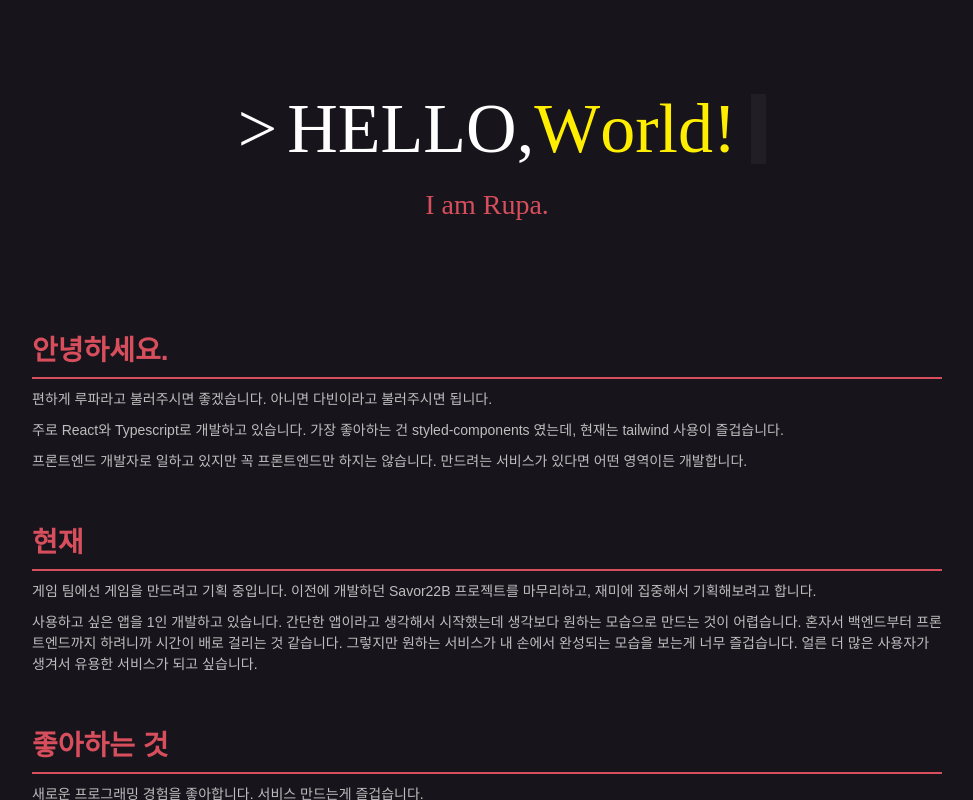
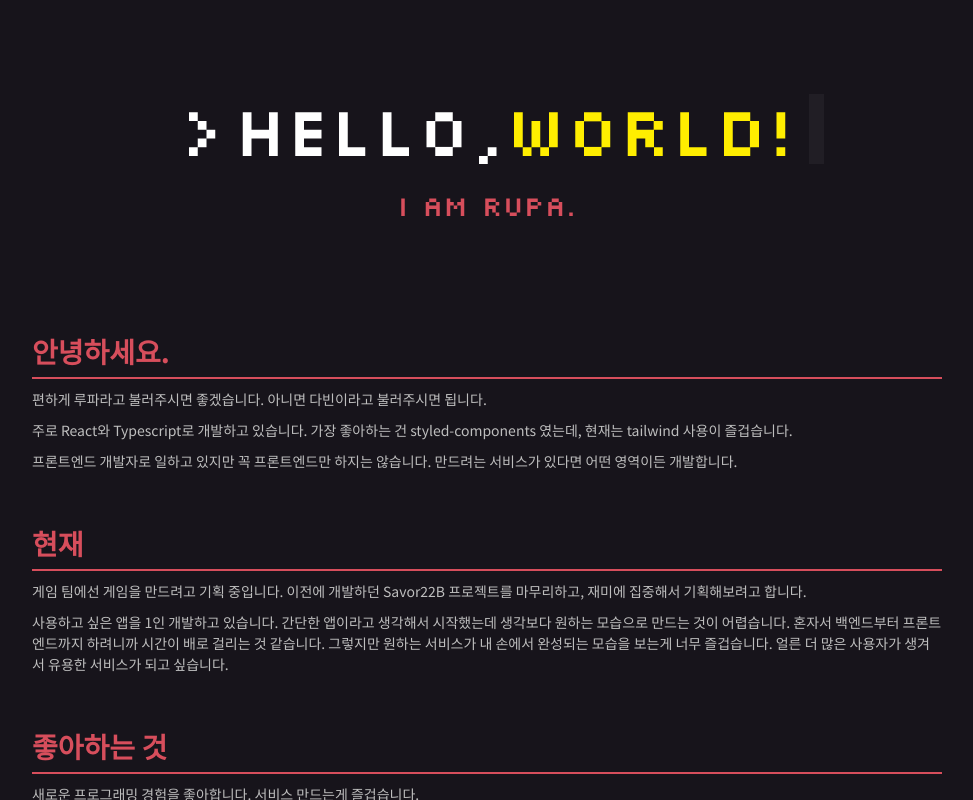
Before and after one commit to upa-r-upa/profile, a Gatsby site: page / in a window 1280 px wide. Shown: the whole page, without its empty margins (153-1126 px from the left). Built offline with nearby package versions, Linux system fonts and the light colour scheme; Gatsby itself is replaced by a stand-in of ours.

Commit message:
⚡️ feat: Font settings use cdn

```diff
--- a/gatsby-config.ts
+++ b/gatsby-config.ts
@@ -8,13 +8,12 @@
   plugins: [
     `gatsby-plugin-styled-components`,
     `gatsby-plugin-root-import`,
-    `gatsby-plugin-image`,
     `gatsby-plugin-sharp`,
     `gatsby-transformer-sharp`,
     {
       resolve: `gatsby-plugin-manifest`,
       options: {
-        icon: `src/assets/images/icon.png`,
+        icon: `static/images/icon.png`,
       },
     },
   ],
--- a/gatsby-ssr.tsx
+++ b/gatsby-ssr.tsx
@@ -3,6 +3,18 @@
 
 import Layout from './src/components/templates/Layout';
 
+export const onRenderBody = ({ setHeadComponents }) => {
+  setHeadComponents([
+    <link rel="preconnect" href="https://fonts.googleapis.com" key="google-fonts-preconnect" />,
+    <link rel="preconnect" href="https://fonts.gstatic.com" crossOrigin="anonymous" key="google-fonts-gstatic" />,
+    <link
+      href="https://fonts.googleapis.com/css2?family=Noto+Sans+KR:wght@400;700&family=Silkscreen:wght@400;700&display=swap"
+      rel="stylesheet"
+      key="google-fonts"
+    />,
+  ]);
+};
+
 export const wrapPageElement: GatsbySSR['wrapPageElement'] = ({ element }) => {
   return <Layout>{element}</Layout>;
 };
--- a/package.json
+++ b/package.json
@@ -17,9 +17,7 @@
     "typecheck": "tsc --noEmit"
   },
   "dependencies": {
-    "babel-plugin-styled-components": "^2.0.7",
     "gatsby": "^4.20.0",
-    "gatsby-plugin-image": "^2.23.1",
     "gatsby-plugin-manifest": "^4.23.1",
     "gatsby-plugin-sharp": "^4.23.1",
     "gatsby-plugin-styled-components": "^5.23.0",
@@ -34,6 +32,7 @@
     "@types/styled-components": "^5.1.26",
     "@typescript-eslint/eslint-plugin": "^5.33.0",
     "@typescript-eslint/parser": "^5.33.0",
+    "babel-plugin-styled-components": "^2.1.4",
     "eslint": "^8.21.0",
     "eslint-config-prettier": "^8.5.0",
     "eslint-config-standard": "^17.0.0",
--- a/src/components/Button/styled.tsx
+++ b/src/components/Button/styled.tsx
@@ -5,7 +5,6 @@
 }
 
 const ButtonBase = styled.button<ButtonProps>`
-  font-weight: bold;
   padding: 1rem 1rem;
   border-radius: 3rem;
   transition: 0.2s;
--- a/src/pages/index.tsx
+++ b/src/pages/index.tsx
@@ -30,7 +30,6 @@
 
 const Highlight = styled.span`
   color: ${(props) => props.theme.color.primary};
-  font-weight: 500;
 `;
 
 const SubTitle = styled.div`
@@ -51,7 +50,6 @@
 
 const MainTitle = styled.div`
   font-family: ${(props) => props.theme.fontFamily.special};
-  font-weight: 500;
   margin: 2rem 0;
   line-height: 1;
   color: ${(props) => props.theme.color.text.light};
@@ -125,7 +123,7 @@
 
 const Title = styled.h3`
   font-size: ${(props) => props.theme.fontSize.h2};
-  font-weight: bold;
+  font-weight: 700;
   margin-bottom: 1rem;
   color: ${(props) => props.theme.color.primary};
   border-bottom: 2px solid ${(props) => props.theme.color.primary};
@@ -138,11 +136,6 @@
   p {
     margin-bottom: 1rem;
     color: ${(props) => props.theme.color.text.dark};
-  }
-
-  p:first-child {
-    font-weight: bold;
-    color: ${(props) => props.theme.color.primary};
   }
 `;
 
--- a/src/styles/GlobalStyle.tsx
+++ b/src/styles/GlobalStyle.tsx
@@ -123,7 +123,7 @@
         font-size: ${(props) => props.theme.fontSize.content};
         font-family: ${(props) => props.theme.fontFamily.normal}, sans-serif;
         line-height: 1.5;
-        font-weight: 300;
+        font-weight: 400;
         width: 100%;
         height: 100vh;
         background-color: ${(props) => props.theme.color.background};
--- a/src/styles/theme.ts
+++ b/src/styles/theme.ts
@@ -14,7 +14,7 @@
 
 /* Defining the font family. */
 const fontFamily = {
-  normal: 'NotoSans',
+  normal: 'Noto Sans KR',
   special: 'Silkscreen',
 };
 
```
Also changed, not shown: 1 other file.
